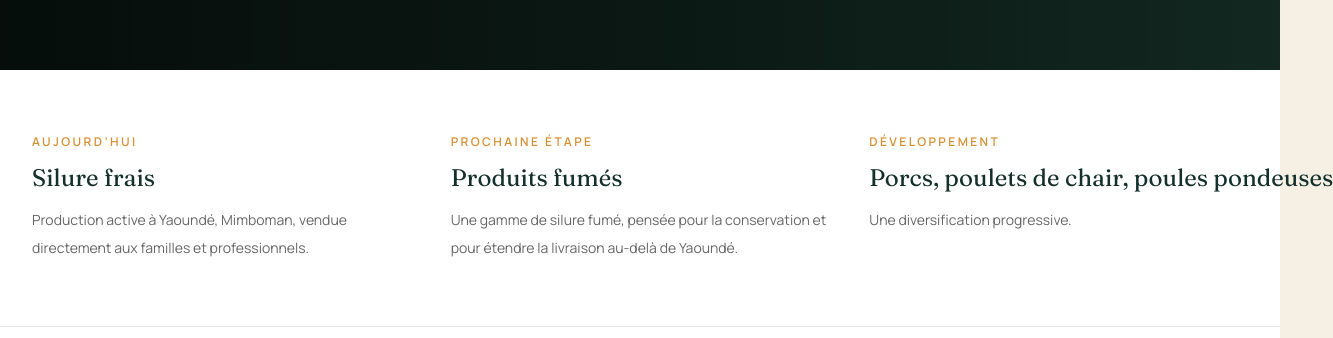
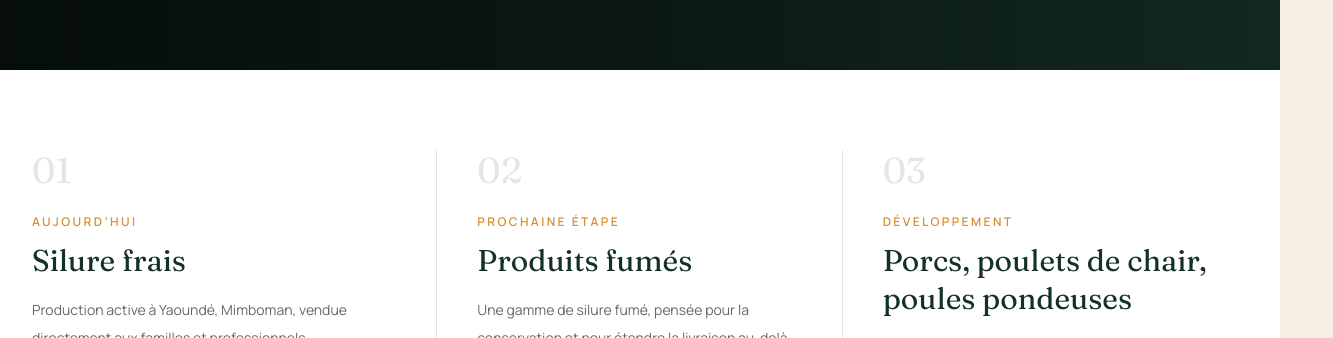
Before and after one commit to onguenejeanboscojo-ctrl/agrofarms237, a Next.js app: page /notre-elevage in a window 1280 px wide. Shown: the part 558-896 px from the top of the page, 1333 px wide, since content can reach past the window. Built offline with nearby package versions, Linux system fonts and the light colour scheme; no server answers.

Commit message:
Update section styling and heading sizes

```diff
--- a/app/notre-elevage/page.tsx
+++ b/app/notre-elevage/page.tsx
@@ -351,47 +351,79 @@ export default async function NotreElevagePage() {
 
       {/* ÉTAPES */}
       <section className="border-b border-black/10 bg-white">
-        <div className="mx-auto max-w-7xl px-6 py-16 lg:px-8">
-          <div className="grid gap-10 md:grid-cols-3">
+        <div className="mx-auto max-w-7xl px-6 py-20 lg:px-8">
 
-            <div>
+          <div className="grid gap-12 md:grid-cols-3 md:gap-0">
+
+            {/* ÉTAPE 01 */}
+            <div className="relative md:pr-10">
+              <div className="mb-6 flex items-center gap-4">
+                <span className="font-serif text-4xl text-black/10">
+                  01
+                </span>
+
+                <span className="h-px flex-1 bg-black/10 md:hidden" />
+              </div>
+
               <p className="text-xs font-semibold uppercase tracking-[0.2em] text-gold">
                 {content.step1_label}
               </p>
 
-              <h2 className="mt-3 font-serif text-2xl">
+              <h2 className="mt-3 font-serif text-3xl leading-tight text-ink">
                 {content.step1_title}
               </h2>
 
-              <p className="mt-3 text-sm leading-7 text-black/60">
+              <p className="mt-4 text-sm leading-7 text-black/60">
                 {content.step1_text}
               </p>
+
+              <div className="absolute right-0 top-0 hidden h-full w-px bg-black/10 md:block" />
             </div>
 
-            <div>
+            {/* ÉTAPE 02 */}
+            <div className="relative md:px-10">
+              <div className="mb-6 flex items-center gap-4">
+                <span className="font-serif text-4xl text-black/10">
+                  02
+                </span>
+
+                <span className="h-px flex-1 bg-black/10 md:hidden" />
+              </div>
+
               <p className="text-xs font-semibold uppercase tracking-[0.2em] text-gold">
                 {content.step2_label}
               </p>
 
-              <h2 className="mt-3 font-serif text-2xl">
+              <h2 className="mt-3 font-serif text-3xl leading-tight text-ink">
                 {content.step2_title}
               </h2>
 
-              <p className="mt-3 text-sm leading-7 text-black/60">
+              <p className="mt-4 text-sm leading-7 text-black/60">
                 {content.step2_text}
               </p>
+
+              <div className="absolute right-0 top-0 hidden h-full w-px bg-black/10 md:block" />
             </div>
 
-            <div>
+            {/* ÉTAPE 03 */}
+            <div className="relative md:pl-10">
+              <div className="mb-6 flex items-center gap-4">
+                <span className="font-serif text-4xl text-black/10">
+                  03
+                </span>
+
+                <span className="h-px flex-1 bg-black/10 md:hidden" />
+              </div>
+
               <p className="text-xs font-semibold uppercase tracking-[0.2em] text-gold">
                 {content.step3_label}
               </p>
 
-              <h2 className="mt-3 whitespace-nowrap font-serif text-2xl">
+              <h2 className="mt-3 font-serif text-3xl leading-tight text-ink">
                 {content.step3_title}
               </h2>
 
-              <p className="mt-3 text-sm leading-7 text-black/60">
+              <p className="mt-4 text-sm leading-7 text-black/60">
                 {content.step3_text}
               </p>
             </div>
```
